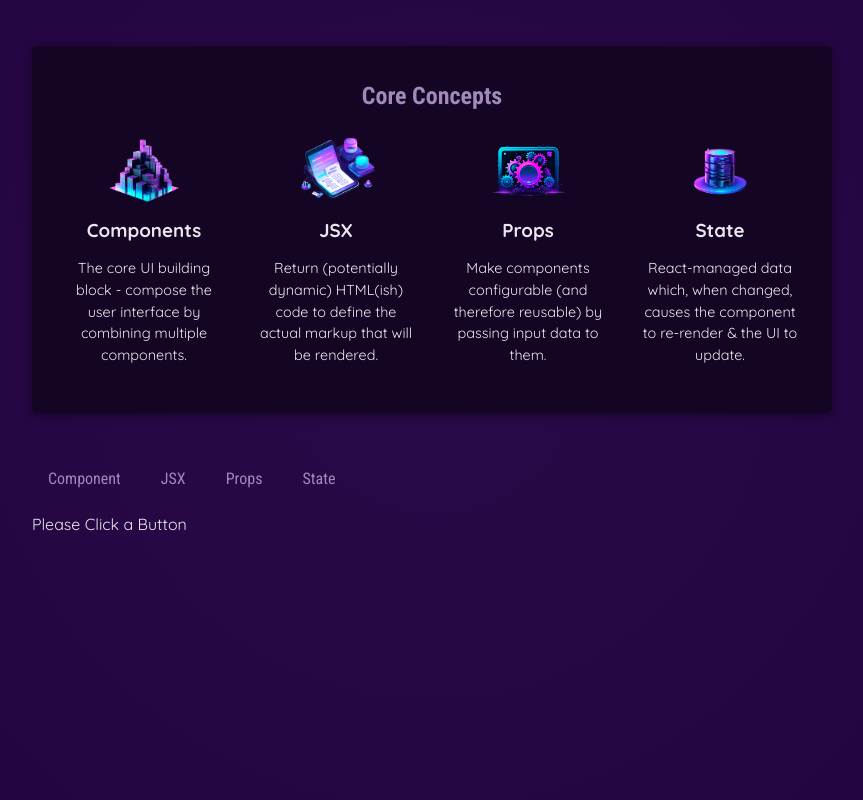
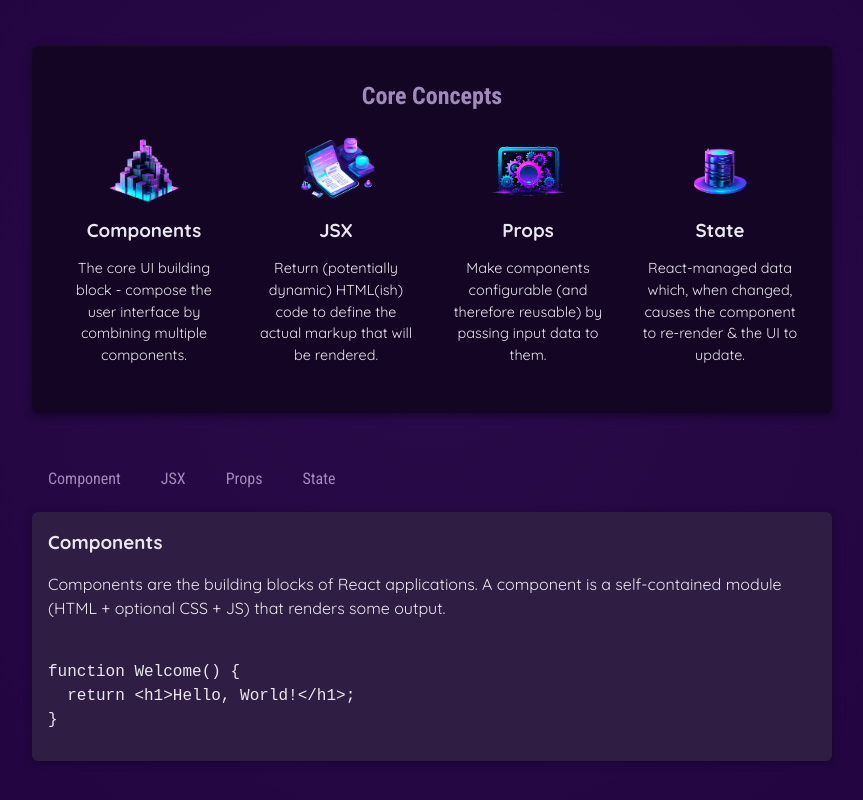
Before and after one commit to vaibhavkmr23/ReactBasicProject, a React (Vite) app: page / in a window 1280 px wide. Shown: the part 286-1086 px from the top of the page, without its empty margins (208-1071 px from the left). Built offline with nearby package versions, Linux system fonts and the light colour scheme.

Commit message:
Deriving & Outputting Data based on State

```diff
--- a/src/App.jsx
+++ b/src/App.jsx
@@ -1,12 +1,12 @@
 import { useState } from "react";
 
-import { CORE_CONCEPTS } from "./data";
+import { CORE_CONCEPTS, EXAMPLES } from "./data";
 import Header from "./components/Header/Header.jsx";
 import CoreConcept from "./components/coreConcept";
 import TabButton from "./components/TabButton.jsx";
 
 function App() {
-  const [selectedTopic, setSelectedTopic] = useState("Please Click a Button");
+  const [selectedTopic, setSelectedTopic] = useState("components");
   let handleSelect = (selectedButton) => {
     // selected btns "components, props, state, jsx"
     setSelectedTopic(selectedButton);
@@ -43,27 +43,33 @@
             </TabButton>
             <TabButton
               onSelect={() => {
-                handleSelect("JSX");
+                handleSelect("jsx");
               }}
             >
               JSX
             </TabButton>
             <TabButton
               onSelect={() => {
-                handleSelect("Props");
+                handleSelect("props");
               }}
             >
               Props
             </TabButton>
             <TabButton
               onSelect={() => {
-                handleSelect("State");
+                handleSelect("state");
               }}
             >
               State
             </TabButton>
           </menu>
-          {selectedTopic}
+          <div id="tab-content">
+            <h3>{EXAMPLES[selectedTopic].title}</h3>
+            <p>{EXAMPLES[selectedTopic].description}</p>
+            <pre>
+              <code>{EXAMPLES[selectedTopic].code}</code>
+            </pre>
+          </div>
         </section>
       </main>
     </div>
--- a/src/data.js
+++ b/src/data.js
@@ -1,31 +1,82 @@
-import componentsImg from './assets/components.png';
-import propsImg from './assets/config.png';
-import jsxImg from './assets/jsx-ui.png';
-import stateImg from './assets/state-mgmt.png';
+import componentsImg from "./assets/components.png";
+import propsImg from "./assets/config.png";
+import jsxImg from "./assets/jsx-ui.png";
+import stateImg from "./assets/state-mgmt.png";
 
 export const CORE_CONCEPTS = [
   {
     image: componentsImg,
-    title: 'Components',
+    title: "Components",
     description:
-      'The core UI building block - compose the user interface by combining multiple components.',
+      "The core UI building block - compose the user interface by combining multiple components.",
   },
   {
     image: jsxImg,
-    title: 'JSX',
+    title: "JSX",
     description:
-      'Return (potentially dynamic) HTML(ish) code to define the actual markup that will be rendered.',
+      "Return (potentially dynamic) HTML(ish) code to define the actual markup that will be rendered.",
   },
   {
     image: propsImg,
-    title: 'Props',
+    title: "Props",
     description:
-      'Make components configurable (and therefore reusable) by passing input data to them.',
+      "Make components configurable (and therefore reusable) by passing input data to them.",
   },
   {
     image: stateImg,
-    title: 'State',
+    title: "State",
     description:
-      'React-managed data which, when changed, causes the component to re-render & the UI to update.',
+      "React-managed data which, when changed, causes the component to re-render & the UI to update.",
   },
 ];
+
+export const EXAMPLES = {
+  components: {
+    title: "Components",
+    description:
+      "Components are the building blocks of React applications. A component is a self-contained module (HTML + optional CSS + JS) that renders some output.",
+    code: `
+function Welcome() {
+  return <h1>Hello, World!</h1>;
+}`,
+  },
+  jsx: {
+    title: "JSX",
+    description:
+      "JSX is a syntax extension to JavaScript. It is similar to a template language, but it has full power of JavaScript (e.g., it may output dynamic content).",
+    code: `
+<div>
+  <h1>Welcome {userName}</h1>
+  <p>Time to learn React!</p>
+</div>`,
+  },
+  props: {
+    title: "Props",
+    description:
+      "Components accept arbitrary inputs called props. They are like function arguments.",
+    code: `
+function Welcome(props) {
+  return <h1>Hello, {props.name}</h1>;
+}`,
+  },
+  state: {
+    title: "State",
+    description:
+      "State allows React components to change their output over time in response to user actions, network responses, and anything else.",
+    code: `
+function Counter() {
+  const [isVisible, setIsVisible] = useState(false);
+
+  function handleClick() {
+    setIsVisible(true);
+  }
+
+  return (
+    <div>
+      <button onClick={handleClick}>Show Details</button>
+      {isVisible && <p>Amazing details!</p>}
+    </div>
+  );
+}`,
+  },
+};
```
